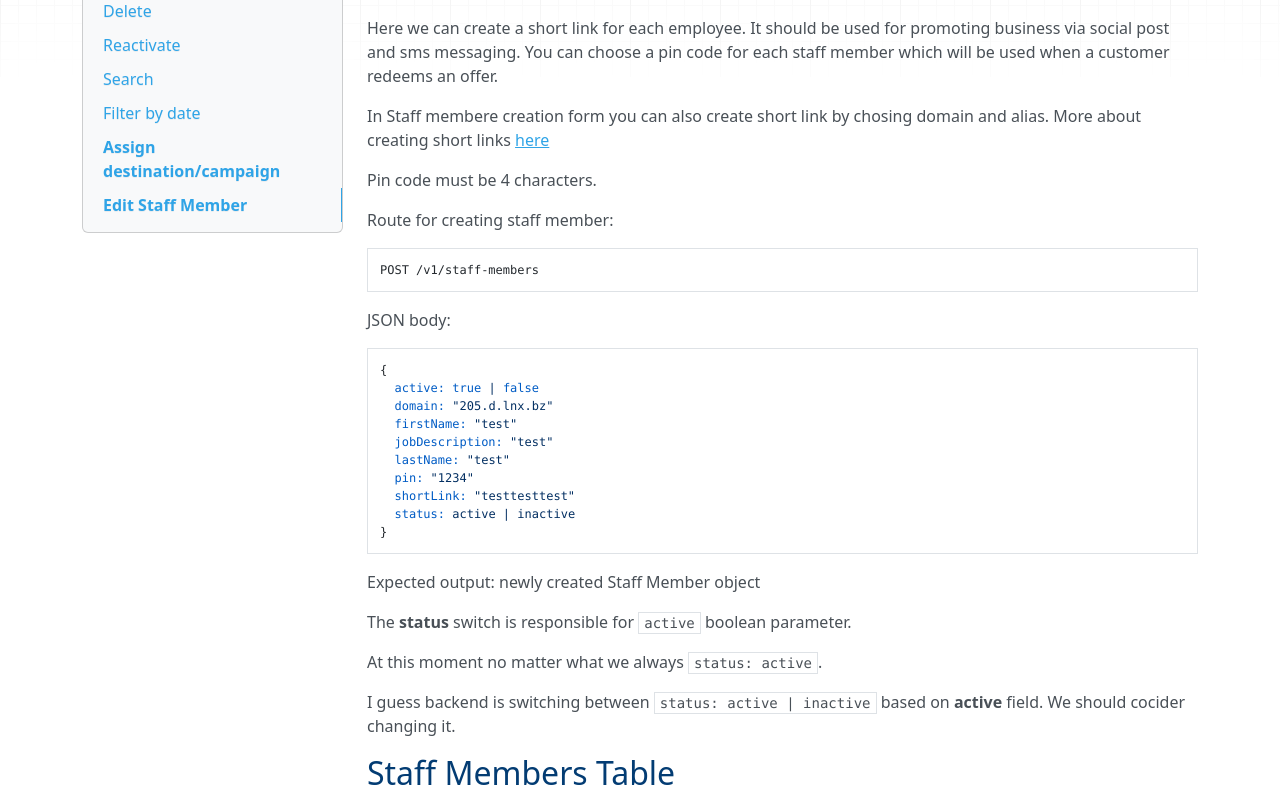
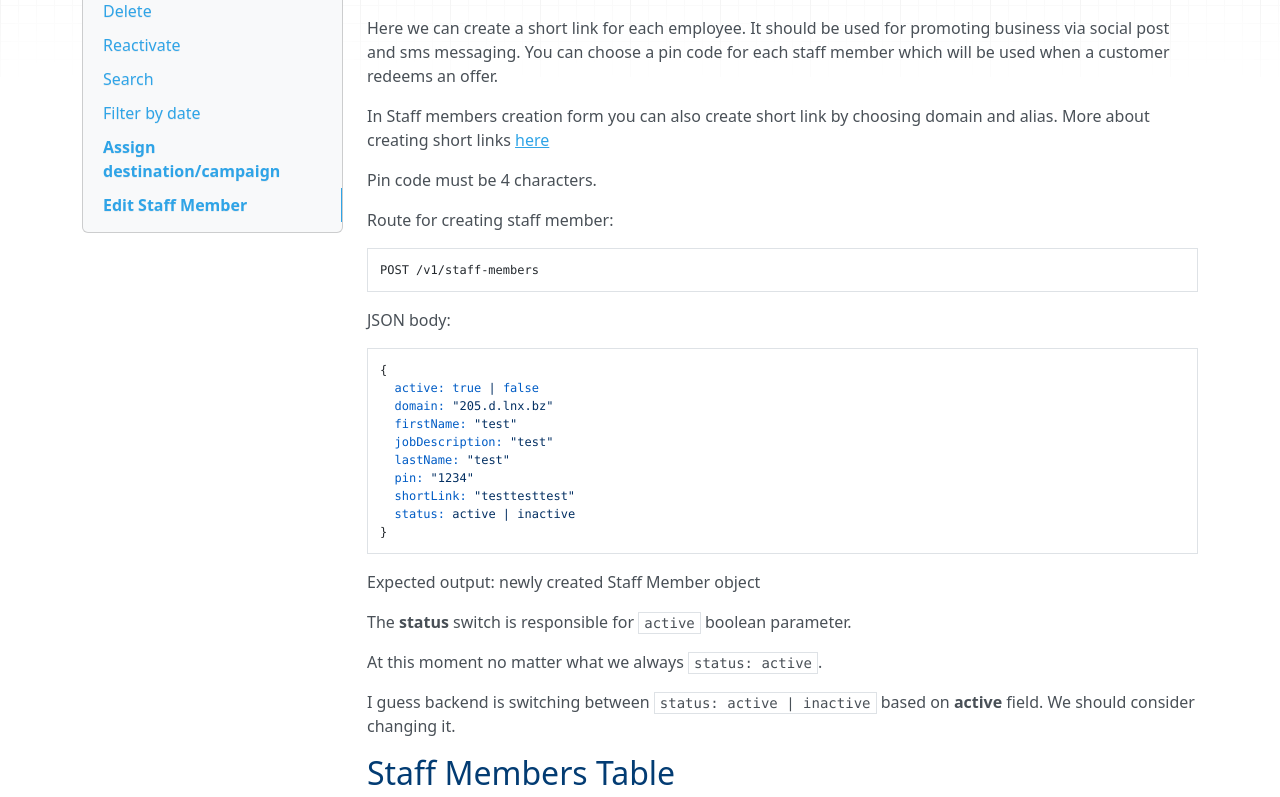
Before and after one commit to kalniei/wl-docs, an MkDocs documentation site: the page built from docs/user/staff-members.md, in a window 1280 px wide and 1400 px high. Shown: the part 229-1026 px from the top of the window. Built offline with MkDocs 1.6.1, drawn with Linux system fonts in a browser that asks for light colours; nearby versions of some CDN libraries; some of the changed text lies outside the part shown.

Commit message:
Fix typos

```diff
--- a/docs/user/staff-members.md
+++ b/docs/user/staff-members.md
@@ -7,7 +7,7 @@
 
 Here we can create a short link for each employee. It should be used for promoting business via social post and sms messaging. You can choose a pin code for each staff member which will be used when a customer redeems an offer.
 
-In Staff membere creation form you can also create short link by chosing domain and alias. More about creating short links [here](short-link.md)
+In Staff members creation form you can also create short link by choosing domain and alias. More about creating short links [here](short-link.md)
 
 Pin code must be 4 characters.
 
@@ -38,7 +38,7 @@
 
 At this moment no matter what we always `status: active`.
 
-I guess backend is switching between `status: active | inactive` based on **active** field. We should cocider changing it.
+I guess backend is switching between `status: active | inactive` based on **active** field. We should consider changing it.
 ## Staff Members Table
 
 Paginated list of all staff members.
```
Also changed, not shown: other parts of docs/user/staff-members.md (+1 -1 lines).
